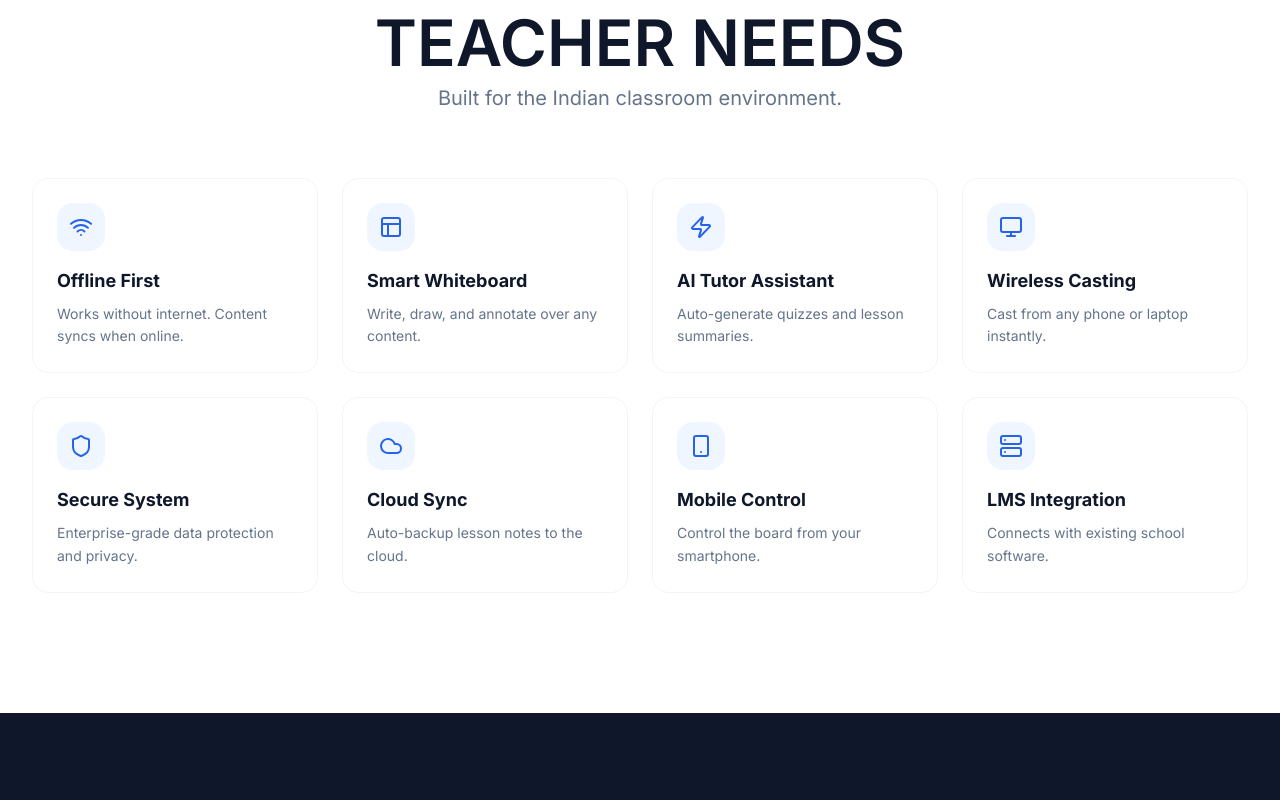
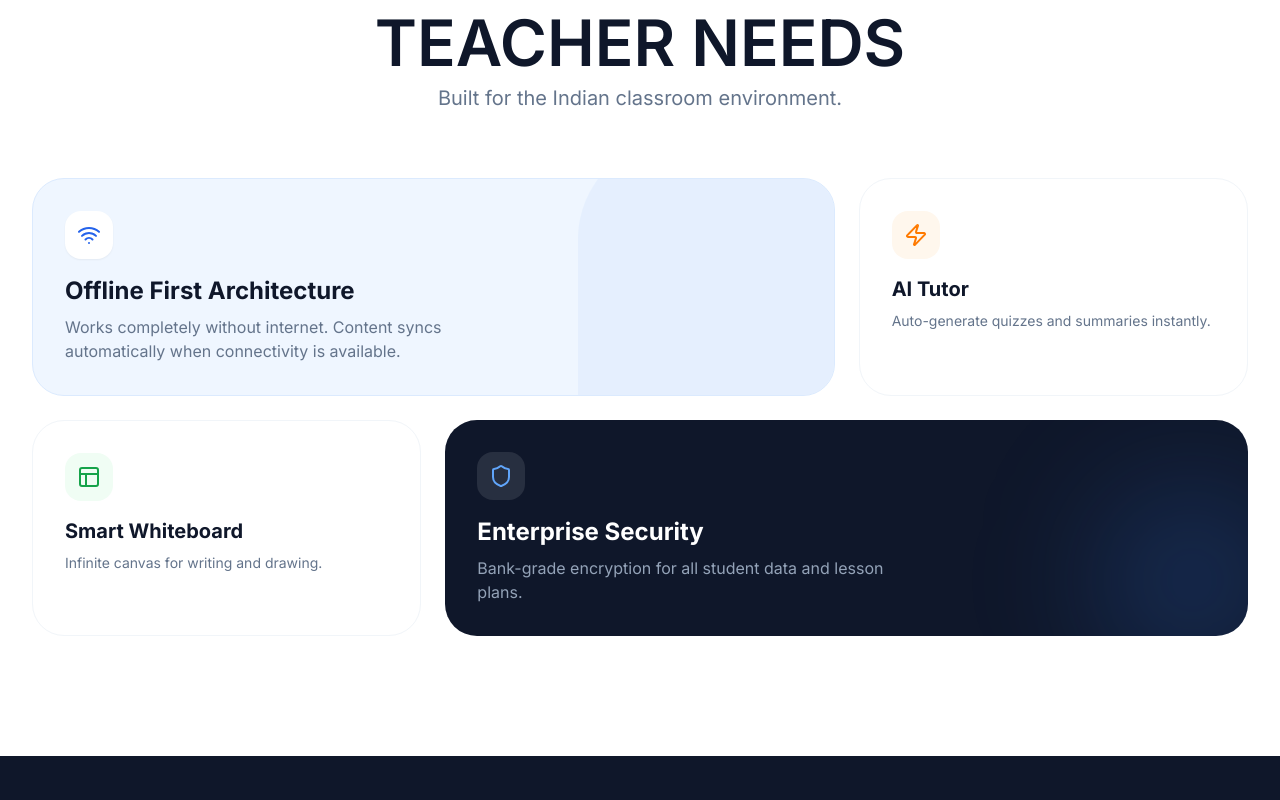
Before and after one commit to harikiran138/classnova, a React (Vite) app: page /product in a window 1280 px wide. Shown: the part 1800-2600 px from the top of the page. Built offline with nearby package versions, Linux system fonts and the light colour scheme.

Commit message:
feat: Global design polish (Mesh gradients, Trust bar, Bento grid, Glassmorphism)

```diff
--- a/src/index.css
+++ b/src/index.css
@@ -110,6 +110,13 @@ All colors MUST be HSL.
 @layer utilities {
   .gradient-warm {
     background: linear-gradient(135deg, hsl(var(--hero-gradient-start)), hsl(var(--hero-gradient-end)));
+  }
+
+  .gradient-mesh {
+    background-color: hsla(0, 0%, 100%, 1);
+    background-image: radial-gradient(at 40% 20%, hsla(221, 83%, 53%, 0.1) 0px, transparent 50%),
+      radial-gradient(at 80% 0%, hsla(24, 100%, 50%, 0.1) 0px, transparent 50%),
+      radial-gradient(at 0% 50%, hsla(221, 83%, 53%, 0.1) 0px, transparent 50%);
   }
 
   .gradient-soft {
--- a/src/pages/Investor.tsx
+++ b/src/pages/Investor.tsx
@@ -79,9 +79,15 @@ const Investor = () => {
                 </div>
             </section>
 
-            {/* 3. BUSINESS MODEL (Page 10 Style) */}
-            <section className="section-padding bg-white">
-                <div className="section-shell">
+            {/* 3. BUSINESS MODEL (Page 10 Style - Glassmorphism) */}
+            <section className="section-padding bg-slate-50 relative overflow-hidden">
+                {/* Background Mesh for Glass Effect */}
+                <div className="absolute inset-0 pointer-events-none">
+                    <div className="absolute top-0 left-1/4 w-[500px] h-[500px] bg-blue-100/50 rounded-full blur-3xl" />
+                    <div className="absolute bottom-0 right-1/4 w-[500px] h-[500px] bg-orange-100/50 rounded-full blur-3xl" />
+                </div>
+
+                <div className="section-shell relative z-10">
                     <div className="text-center mb-16">
                         <p className="section-eyebrow text-[#2563EB]">BUSINESS MODEL</p>
                         <h2 className="section-heading text-[#0F172A] uppercase">How We Make Money</h2>
@@ -110,7 +116,7 @@ const Investor = () => {
                                 color: "bg-slate-50 text-slate-600"
                             }
                         ].map((model, i) => (
-                            <div key={i} className="p-8 rounded-[32px] border border-slate-200 text-center hover:shadow-xl transition-all duration-300 group">
+                            <div key={i} className="glass-panel p-8 text-center hover:translate-y-[-5px] transition-transform duration-300 group">
                                 <div className={`h-16 w-16 rounded-2xl ${model.color} flex items-center justify-center mx-auto mb-6 group-hover:scale-110 transition-transform`}>
                                     <model.icon className="h-8 w-8" />
                                 </div>
--- a/src/pages/Product.tsx
+++ b/src/pages/Product.tsx
@@ -77,7 +77,7 @@ const Product = () => {
                 </div>
             </section>
 
-            {/* 3. FEATURES GRID (Page 4 Style) */}
+            {/* 3. FEATURES BENTO GRID (Page 4 Style - Refined) */}
             <section className="section-padding bg-white">
                 <div className="section-shell">
                     <div className="text-center max-w-3xl mx-auto mb-16">
@@ -86,25 +86,48 @@ const Product = () => {
                         <p className="section-subtitle text-[#64748B]">Built for the Indian classroom environment.</p>
                     </div>
 
-                    <div className="grid md:grid-cols-2 lg:grid-cols-4 gap-6">
-                        {[
-                            { icon: Wifi, title: "Offline First", desc: "Works without internet. Content syncs when online." },
-                            { icon: Layout, title: "Smart Whiteboard", desc: "Write, draw, and annotate over any content." },
-                            { icon: Zap, title: "AI Tutor Assistant", desc: "Auto-generate quizzes and lesson summaries." },
-                            { icon: Monitor, title: "Wireless Casting", desc: "Cast from any phone or laptop instantly." },
-                            { icon: Shield, title: "Secure System", desc: "Enterprise-grade data protection and privacy." },
-                            { icon: Cloud, title: "Cloud Sync", desc: "Auto-backup lesson notes to the cloud." },
-                            { icon: Smartphone, title: "Mobile Control", desc: "Control the board from your smartphone." },
-                            { icon: Server, title: "LMS Integration", desc: "Connects with existing school software." },
-                        ].map((feature, i) => (
-                            <div key={i} className="group p-6 rounded-2xl border border-slate-100 bg-white hover:border-blue-200 hover:shadow-lg transition-all duration-300">
-                                <div className="h-12 w-12 rounded-xl bg-blue-50 text-[#2563EB] flex items-center justify-center mb-4 group-hover:scale-110 transition-transform">
-                                    <feature.icon className="h-6 w-6" />
+                    <div className="grid grid-cols-1 md:grid-cols-3 gap-6 auto-rows-[minmax(200px,auto)]">
+                        {/* Large Card 1 */}
+                        <div className="md:col-span-2 p-8 rounded-[32px] bg-blue-50 border border-blue-100 relative overflow-hidden group hover:shadow-xl transition-all duration-300">
+                            <div className="relative z-10">
+                                <div className="h-12 w-12 rounded-xl bg-white text-[#2563EB] flex items-center justify-center mb-4 shadow-sm">
+                                    <Wifi className="h-6 w-6" />
                                 </div>
-                                <h3 className="text-lg font-bold text-[#0F172A] mb-2">{feature.title}</h3>
-                                <p className="text-sm text-[#64748B] leading-relaxed">{feature.desc}</p>
+                                <h3 className="text-2xl font-bold text-[#0F172A] mb-2">Offline First Architecture</h3>
+                                <p className="text-[#64748B] max-w-md">Works completely without internet. Content syncs automatically when connectivity is available.</p>
                             </div>
-                        ))}
+                            <div className="absolute right-0 bottom-0 w-64 h-64 bg-blue-100 rounded-tl-[100px] opacity-50 group-hover:scale-110 transition-transform duration-500" />
+                        </div>
+
+                        {/* Card 2 */}
+                        <div className="p-8 rounded-[32px] bg-white border border-slate-100 hover:border-blue-200 hover:shadow-lg transition-all duration-300 group">
+                            <div className="h-12 w-12 rounded-xl bg-orange-50 text-[#FF7A00] flex items-center justify-center mb-4 group-hover:scale-110 transition-transform">
+                                <Zap className="h-6 w-6" />
+                            </div>
+                            <h3 className="text-xl font-bold text-[#0F172A] mb-2">AI Tutor</h3>
+                            <p className="text-sm text-[#64748B]">Auto-generate quizzes and summaries instantly.</p>
+                        </div>
+
+                        {/* Card 3 */}
+                        <div className="p-8 rounded-[32px] bg-white border border-slate-100 hover:border-blue-200 hover:shadow-lg transition-all duration-300 group">
+                            <div className="h-12 w-12 rounded-xl bg-green-50 text-green-600 flex items-center justify-center mb-4 group-hover:scale-110 transition-transform">
+                                <Layout className="h-6 w-6" />
+                            </div>
+                            <h3 className="text-xl font-bold text-[#0F172A] mb-2">Smart Whiteboard</h3>
+                            <p className="text-sm text-[#64748B]">Infinite canvas for writing and drawing.</p>
+                        </div>
+
+                        {/* Large Card 4 */}
+                        <div className="md:col-span-2 p-8 rounded-[32px] bg-[#0F172A] text-white relative overflow-hidden group hover:shadow-xl transition-all duration-300">
+                            <div className="relative z-10">
+                                <div className="h-12 w-12 rounded-xl bg-white/10 flex items-center justify-center mb-4">
+                                    <Shield className="h-6 w-6 text-blue-400" />
+                                </div>
+                                <h3 className="text-2xl font-bold text-white mb-2">Enterprise Security</h3>
+                                <p className="text-slate-400 max-w-md">Bank-grade encryption for all student data and lesson plans.</p>
+                            </div>
+                            <div className="absolute -right-10 -bottom-10 w-48 h-48 bg-blue-500/20 rounded-full blur-3xl group-hover:bg-blue-500/30 transition-colors" />
+                        </div>
                     </div>
                 </div>
             </section>
--- a/src/sections/HeroSection.tsx
+++ b/src/sections/HeroSection.tsx
@@ -47,13 +47,15 @@ export const HeroSection = () => {
               </Button>
             </div>
 
-            <div className="pt-8 flex items-center justify-center lg:justify-start gap-8 text-[#64748B] animate-fade-in-up delay-300">
-              {["Plug & Play", "Zero Training", "Budget Friendly"].map((item) => (
-                <div key={item} className="flex items-center gap-2">
-                  <CheckCircle2 className="h-5 w-5 text-[#2563EB]" />
-                  <span className="text-sm font-bold uppercase tracking-wide">{item}</span>
-                </div>
-              ))}
+            <div className="pt-10 animate-fade-in-up delay-300">
+              <p className="text-xs font-bold uppercase tracking-widest text-[#64748B] mb-4">Trusted by Leading Institutions</p>
+              <div className="flex flex-wrap items-center justify-center lg:justify-start gap-8 opacity-60 grayscale hover:grayscale-0 transition-all duration-500">
+                {/* Placeholder Logos - In a real app, use SVGs */}
+                <div className="h-8 w-24 bg-slate-200 rounded animate-pulse" />
+                <div className="h-8 w-24 bg-slate-200 rounded animate-pulse delay-75" />
+                <div className="h-8 w-24 bg-slate-200 rounded animate-pulse delay-150" />
+                <div className="h-8 w-24 bg-slate-200 rounded animate-pulse delay-200" />
+              </div>
             </div>
           </div >
 
```
Also changed, not shown: src/pages/Team.tsx (+15 -13 lines).
